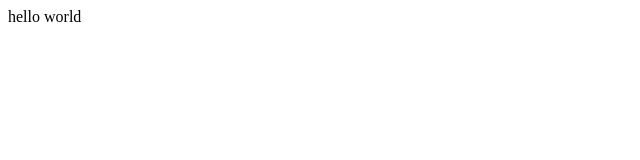
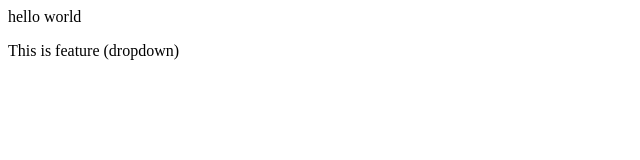
Before and after one commit to mitali237/localRepo, a plain HTML site: page index.html in a window 1280 px wide. Shown: the whole page, without its empty margins (0-640 px from the left). Drawn offline with Linux system fonts and the light colour scheme.

```diff
--- a/index.html
+++ b/index.html
@@ -1 +1,2 @@
 <p>hello world</p>
+<p>This is feature (dropdown)</p>
```
